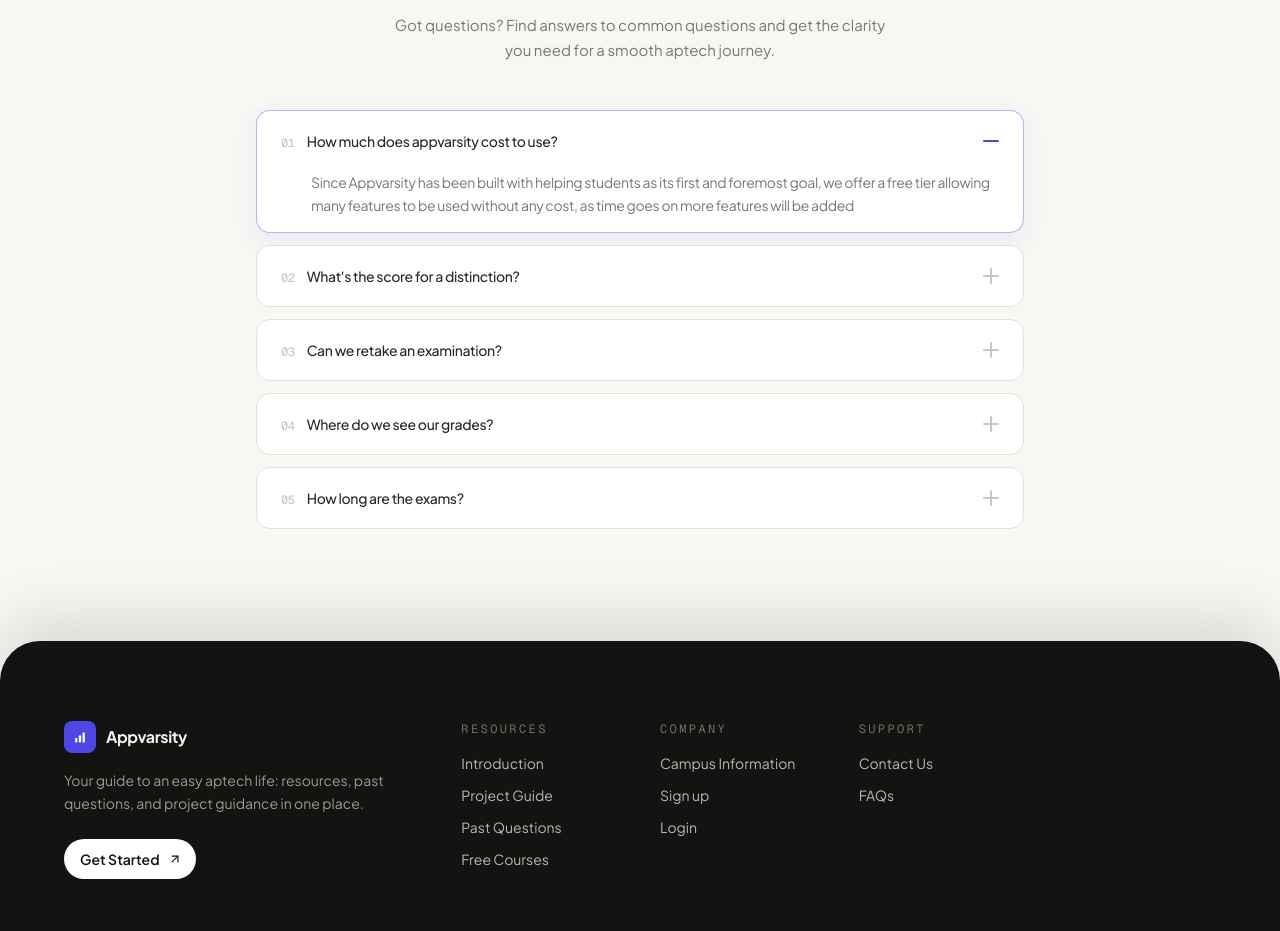
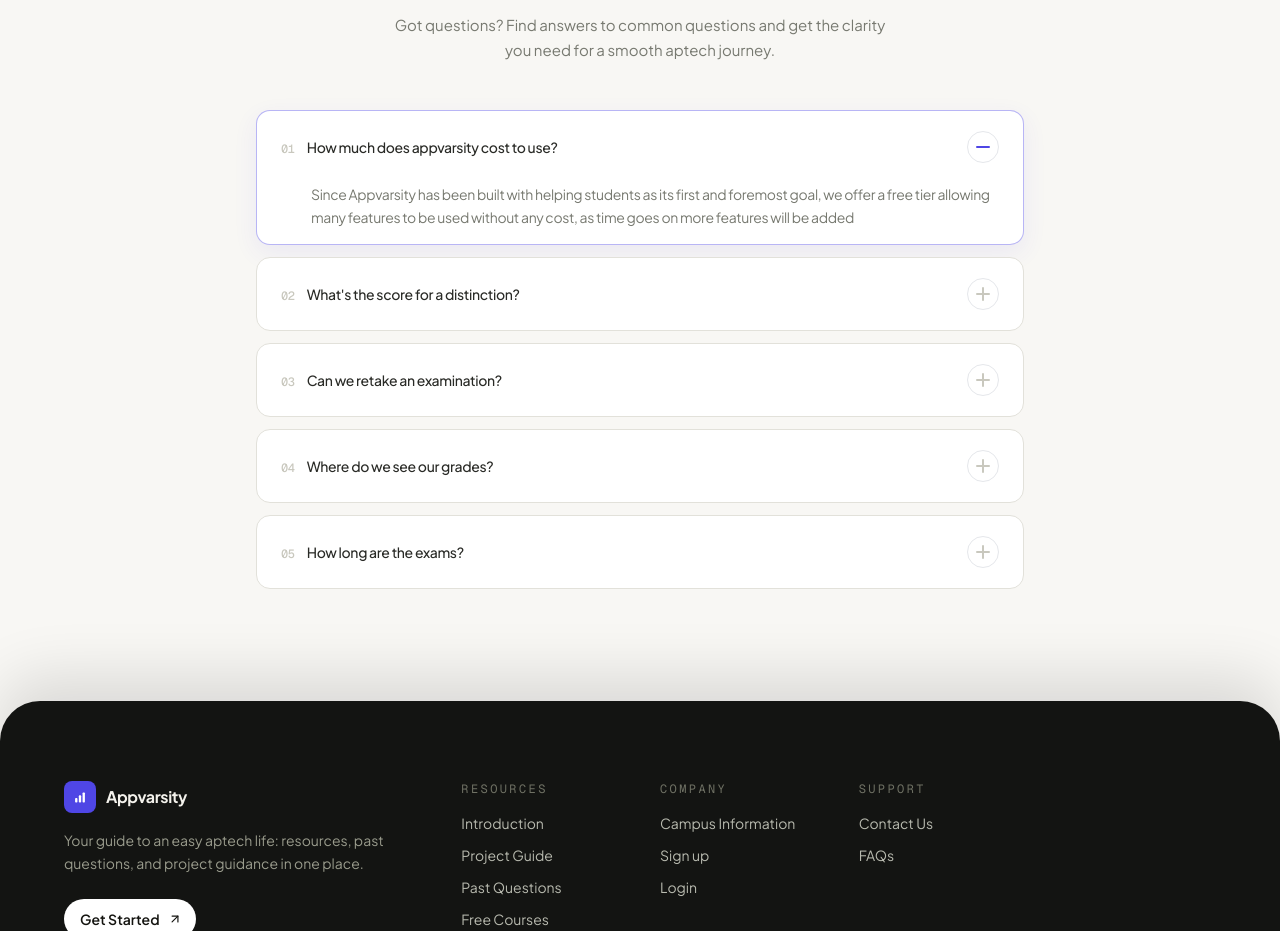
Before and after one commit to somkenemuscle/AppVarsity, a Next.js app: page / in a window 1280 px wide. Shown: the part 2983-3914 px from the top of the page. Built offline with nearby package versions, Linux system fonts and the light colour scheme; no server answers.

Commit message:
Add rounded border and background to accordion plus/minus indicator

```diff
--- a/components/ui/accordion.tsx
+++ b/components/ui/accordion.tsx
@@ -33,9 +33,11 @@
       {...props}
     >
       {children}
-      <span className="accordion-indicator relative h-4 w-4 shrink-0">
-        <span className="absolute inset-0 m-auto h-[2px] w-4 rounded-full bg-current" />
-        <span className="absolute inset-0 m-auto h-4 w-[2px] rounded-full bg-current transition-transform duration-200 group-data-[state=open]:scale-y-0" />
+      <span className="accordion-indicator relative flex h-8 w-8 shrink-0 items-center justify-center rounded-full border border-current/20 bg-current/5 transition-colors">
+        <span className="relative h-3.5 w-3.5">
+          <span className="absolute inset-0 m-auto h-[2px] w-3.5 rounded-full bg-current" />
+          <span className="absolute inset-0 m-auto h-3.5 w-[2px] rounded-full bg-current transition-transform duration-200 group-data-[state=open]:scale-y-0" />
+        </span>
       </span>
     </AccordionPrimitive.Trigger>
   </AccordionPrimitive.Header>
```
